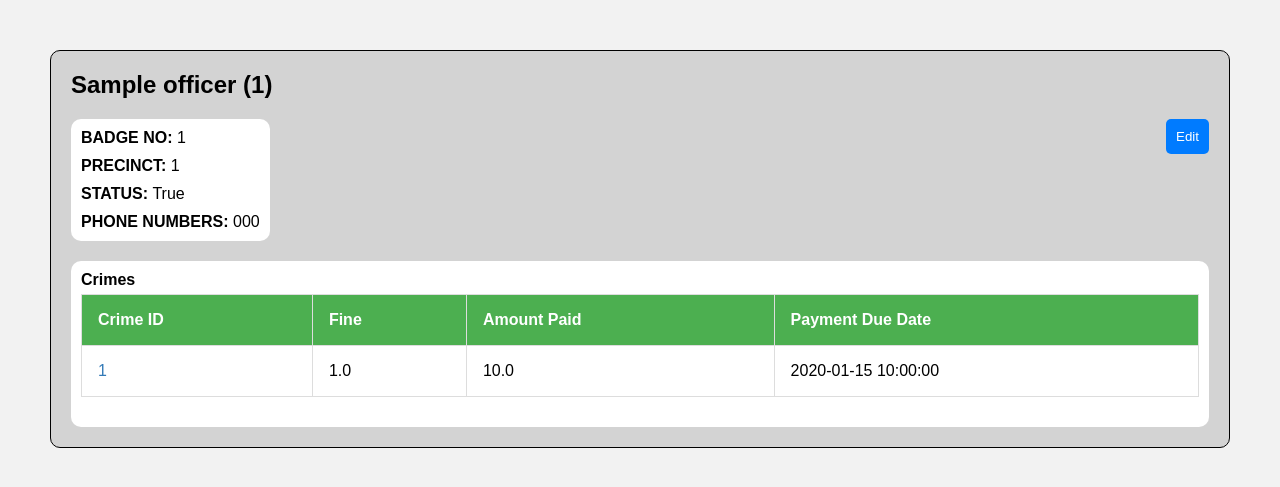
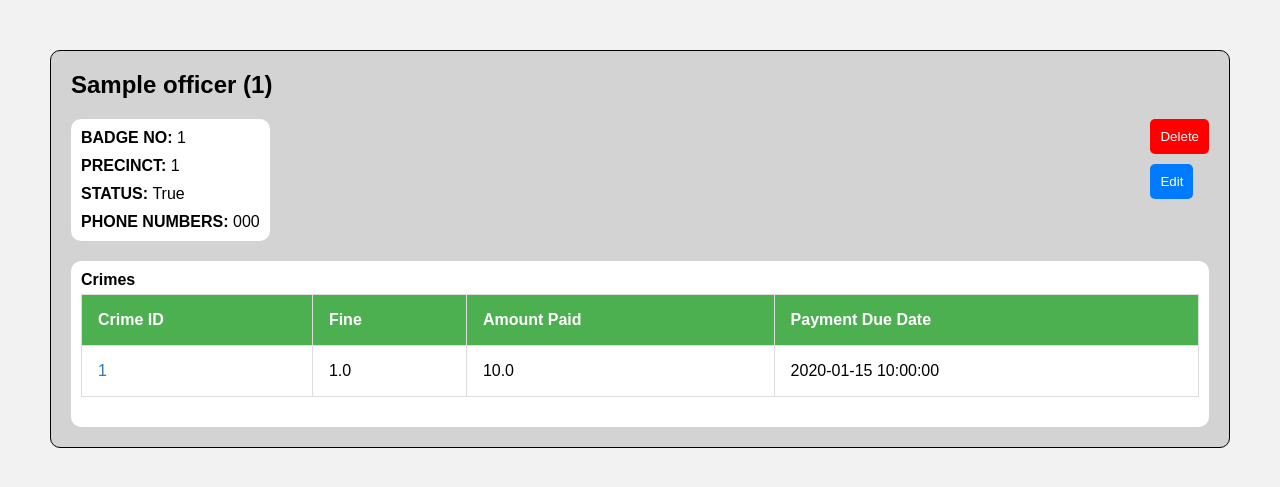
Before and after one commit to wl2352/database-project, a Flask app: page /officer/1 in a window 1280 px wide. Shown: the part 48-535 px from the top of the page. Run offline with Flask 3, Linux system fonts and the light colour scheme; tables that the repository leaves empty hold one stand-in row (values such as "Sample post").

Commit message:
- can delete sentence - can delete officer

```diff
--- a/app.py
+++ b/app.py
@@ -146,9 +146,6 @@ def get_criminal(id):
         db.session.commit()
         return redirect(url_for('get_criminal', id=id))
     elif request.method == 'DELETE':
-        criminal = Criminal.query.get(id)
-        if criminal is None:
-            return make_response(jsonify({'message': 'No criminal found with this ID'}), 404)
         db.session.delete(criminal)
         db.session.commit()
         return make_response(jsonify({'message': 'Criminal has been deleted'}), 200)
@@ -157,7 +154,7 @@ def get_criminal(id):
         sentences = Sentence.query.filter_by(criminal_id=id).all()
         return render_template('criminal.html', criminal=criminal, crimes=crimes, sentences=sentences)
 
-@app.route('/crime/<int:id>', methods=['GET', 'POST'])
+@app.route('/crime/<int:id>', methods=['GET', 'POST', 'DELETE'])
 def get_crime(id):
     crime = Crime.query.get(id)
     if crime is None:
@@ -183,6 +180,12 @@ def get_crime(id):
 
         db.session.commit()
         return redirect(url_for('get_crime', id=id))
+
+    elif request.method == 'DELETE':
+        db.session.delete(crime)
+        db.session.commit()
+        return make_response(jsonify({'message': 'Crime has been deleted'}), 200)
+
     else:
         charges = Charge.query.filter_by(crime_id=id).all()
         charge_codes = [str(charge.charge_code) for charge in charges]
@@ -218,35 +221,39 @@ def get_appeal(id):
         criminal = appeals.crime.criminal
         return render_template('appeal.html', appeal=appeals, criminal=criminal)
 
-@app.route('/sentence/<int:id>', methods=['GET', 'POST'])
+@app.route('/sentence/<int:id>', methods=['GET', 'POST', 'DELETE'])
 def get_sentence(id):
-    sentences = Sentence.query.get(id)
-    if not sentences:
+    sentence = Sentence.query.get(id)
+    if not sentence:
         abort(404, description="No sentence found with the provided ID.")
     if request.method == 'POST':
         # add user authentication before proceeding
 
         # update the start date
         if 'start_date' in request.form and request.form['start_date']:
-            sentences.start_date = request.form['start_date']
+            sentence.start_date = request.form['start_date']
 
         # update the end date
         if 'end_date' in request.form and request.form['end_date']:
-            sentences.end_date = request.form['end_date']
+            sentence.end_date = request.form['end_date']
 
         # update the type
         if 'type' in request.form and request.form['type']:
-            sentences.type = request.form['type']
+            sentence.type = request.form['type']
 
         # update the num violations
         if 'num_violations' in request.form and request.form['num_violations']:
-            sentences.num_violations = request.form['num_violations']
+            sentence.num_violations = request.form['num_violations']
 
         db.session.commit()
         return redirect(url_for('get_sentence', id=id))
+    elif request.method == 'DELETE':
+        db.session.delete(sentence)
+        db.session.commit()
+        return make_response(jsonify({'message': 'Sentence has been deleted'}), 200)
     else:
-        criminal = sentences.criminal
-        return render_template('sentence.html', sentence=sentences, criminal=criminal)
+        criminal = sentence.criminal
+        return render_template('sentence.html', sentence=sentence, criminal=criminal)
 
 @app.route('/charge/<int:id>', methods=['GET'])
 def get_charges(id):
@@ -257,24 +264,24 @@ def get_charges(id):
         abort(404, description="No charge found with the provided ID.")
     return render_template('charge.html', charge=charge, crimes=crimes)
 
-@app.route('/officer/<int:id>', methods=['GET', 'POST'])
+@app.route('/officer/<int:id>', methods=['GET', 'POST', 'DELETE'])
 def get_officer(id):
-    officers = Officer.query.get(id)
-    if not officers:
+    officer = Officer.query.get(id)
+    if not officer:
         abort(404, description="No officer found with the provided ID.")
     if request.method == 'POST':
         print(request.form)
         # updating name
         if 'name' in request.form:
-            officers.name = request.form['name']
+            officer.name = request.form['name']
         # updating precinct
         if 'precinct' in request.form:
-            officers.precinct = request.form['precinct']
+            officer.precinct = request.form['precinct']
         # updating status
         if 'status' in request.form:
-            officers.status = True
+            officer.status = True
         else:
-            officers.status = False
+            officer.status = False
         # updating phone
         if 'phone_select' in request.form:
             phone = OfficerPhone.query.get((id, request.form['phone_select']))
@@ -290,8 +297,13 @@ def get_officer(id):
                         print('phone not unique or empty')
         db.session.commit()
         return redirect(url_for('get_officer', id=id))
+
+    elif request.method == 'DELETE':
+        db.session.delete(officer)
+        db.session.commit()
+        return make_response(jsonify({'message': 'Officer has been deleted'}), 200)
     else:
-        return render_template('officer.html', officer=officers)
+        return render_template('officer.html', officer=officer)
 
 if __name__ == '__main__':
     app.run(debug=True, port='3000')
--- a/models/crime_officer.py
+++ b/models/crime_officer.py
@@ -6,5 +6,5 @@ class CrimeOfficer(db.Model):
     crime_id = db.Column(db.Integer, db.ForeignKey('crime.crime_id'), primary_key=True)
     badge_no = db.Column(db.Integer, db.ForeignKey('officer.badge_no'), primary_key=True)
 
-    officer = db.relationship('Officer', backref=db.backref('crime_officers', lazy=True))
+    officer = db.relationship('Officer', back_populates='crime_officers')
     crime = db.relationship('Crime', back_populates='crime_officers')
--- a/models/officer.py
+++ b/models/officer.py
@@ -7,3 +7,6 @@ class Officer(db.Model):
     name = db.Column(db.String(250))
     precinct = db.Column(db.Integer)
     status = db.Column(db.Boolean)
+
+    crime_officers = db.relationship('CrimeOfficer', back_populates='officer', lazy=True, cascade='all, delete-orphan')
+    phones = db.relationship('OfficerPhone', back_populates='officer', cascade='all, delete-orphan', lazy=True)
--- a/models/officer_phone.py
+++ b/models/officer_phone.py
@@ -6,4 +6,4 @@ class OfficerPhone(db.Model):
     badge_no = db.Column(db.Integer, db.ForeignKey('officer.badge_no'), primary_key=True)
     o_phone_number = db.Column(db.String(15), primary_key=True)
 
-    officer = db.relationship('Officer', backref=db.backref('phones', lazy=True))
+    officer = db.relationship('Officer', back_populates='phones')
--- a/static/modal.js
+++ b/static/modal.js
@@ -3,9 +3,10 @@ const btn = document.getElementsByClassName('edit')[0];
 const span = document.getElementsByClassName("close")[0];
 
 async function deletePrompt(type, id) {
+    let inp;
     switch(type) {
         case 'criminal':
-            const inp = confirm('Delete this criminal? All related data will be deleted.')
+            inp = confirm('Delete this criminal? All related data will be deleted.')
             if (inp) {
                 const res = await fetch(`/criminal/${id}`, {
                     method: 'DELETE'
@@ -14,10 +15,51 @@ async function deletePrompt(type, id) {
                     window.location.href = '/criminals';
                 }
                 else {
-                    prompt('something went wrong')
+                    alert('Something went wrong')
                 }
             }
             break;
+        case 'crime':
+            inp = confirm('Delete this crime? All related data will be deleted.')
+            if (inp) {
+                const res = await fetch(`/crime/${id}`, {
+                    method: 'DELETE'
+                });
+                if (res.ok) {
+                    // change this to /crimes
+                    window.location.href = '/criminals';
+                }
+                else {
+                    alert('Something went wrong')
+                }
+            }
+        case 'sentence':
+            inp = confirm('Delete this sentence?')
+            if (inp) {
+                const res = await fetch(`/sentence/${id}`, {
+                    method: 'DELETE'
+                });
+                if (res.ok) {
+                    // change this to /sentences
+                    window.location.href = '/criminals';
+                }
+                else {
+                    alert('Something went wrong')
+                }
+            }
+        case 'officer':
+            inp = confirm('Delete this officer? All related date will be deleted.');
+            if (inp) {
+                const res = await fetch(`/officer/${id}`, {
+                    method: 'DELETE'
+                });
+                if (res.ok) {
+                    window.location.href = '/officers';
+                }
+                else {
+                    alert('Something went wrong')
+                }
+            }
     }
 }
 
--- a/templates/criminal.html
+++ b/templates/criminal.html
@@ -29,9 +29,10 @@
         </div>
 
 
-        <!-- Button to Open the Modal -->
         <div class="edit-delete">
-            <button class="delete" onclick="deletePrompt('criminal', '{{ criminal.criminal_id }}')">Delete</button>            <button id="edit-criminal" class="edit">Edit</button>
+            <button class="delete" onclick="deletePrompt('criminal', '{{ criminal.criminal_id }}')">Delete</button>
+            <!-- Button to Open the Modal -->
+            <button id="edit-criminal" class="edit">Edit</button>
         </div>
 
         <!-- The Modal -->
--- a/templates/officer.html
+++ b/templates/officer.html
@@ -20,9 +20,11 @@
             </span>
         </div>
 
-
-        <!-- Button to Open the Modal -->
-        <button id="edit-officer" class="edit">Edit</button>
+        <div class="edit-delete">
+            <button class="delete" onclick="deletePrompt('officer', '{{ officer.badge_no }}')">Delete</button>
+            <!-- Button to Open the Modal -->
+            <button id="edit-officer" class="edit">Edit</button>
+        </div>
 
         <!-- The Modal -->
         <div id="officer-modal" class="modal">
```
Also changed, not shown: templates/crime.html (+5 -3 lines), templates/sentence.html (+5 -2 lines).
